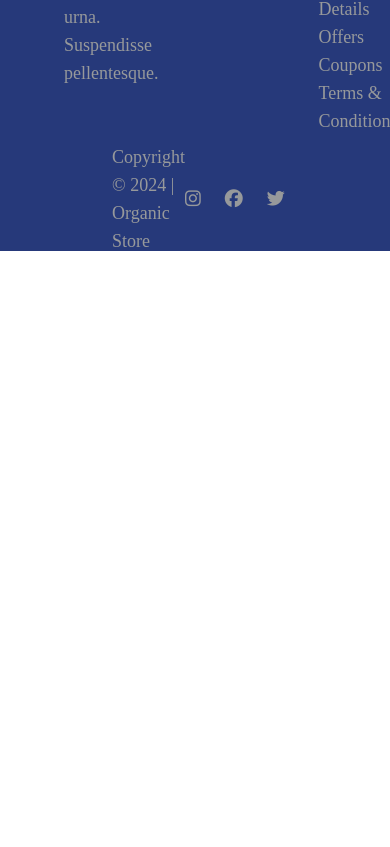
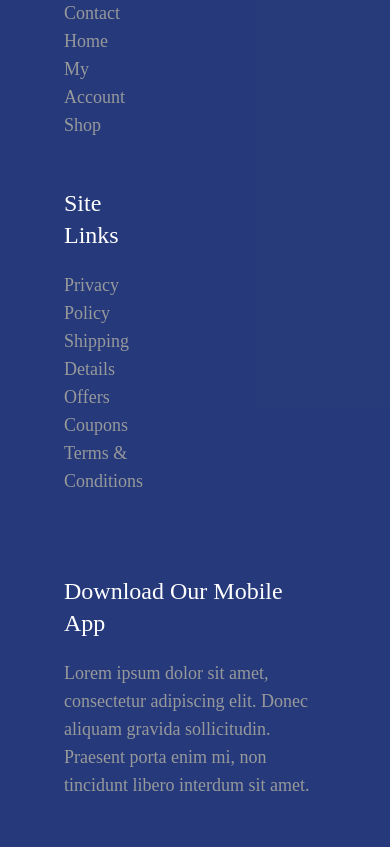
Before and after one commit to RaunakScarlet/Organic-Store, a React (Vite) app: page / in a window 390 px wide. Shown: the part 6197-7044 px from the top of the page. Before the commit the page ends 6448 px from the top, so only its background shows below. Built offline with nearby package versions, Linux system fonts and the light colour scheme.

Commit message:
made footer responsive

```diff
--- a/src/components/Footer.jsx
+++ b/src/components/Footer.jsx
@@ -5,8 +5,8 @@ import appstore from "../assets/app-store.png";
 
 const Footer = () => {
     return (
-        <div className="w-full h-screen bg-[#1d3174f4] text-white pt-16">
-            <div className="h-[84%] flex justify-between px-16 gap-40  ">
+        <div className="w-full h-auto pb-10 bg-[#1d3174f4] text-white pt-16">
+            <div className="h-[84%] grid grid-cols-1 md:grid-cols-3 justify-between px-16 gap-20 mb-12  ">
                 <div>
                     <img
                         src={Logo}
@@ -61,7 +61,7 @@ const Footer = () => {
                             <li>Let’s Connect</li>
                             <li>Locate Stores</li>
                         </ul>
-                        <div className="flex gap-4 mt-4 ">
+                        <div className="flex gap-4 mt-4 flex-col ">
                             <img
                                 src={playstore}
                                 alt="playstore"
@@ -77,7 +77,7 @@ const Footer = () => {
                 </div>
             </div>
 
-            <div className="h-[16%] text-[#97999b] flex justify-between px-28 items-center">
+            <div className="h-[16%] text-[#97999b] flex justify-between px-14  gap-4 items-center">
                 <h3 className="text-[#97999b] pt-5 text-lg">
                     Copyright © 2024 | Organic Store
                 </h3>
```
